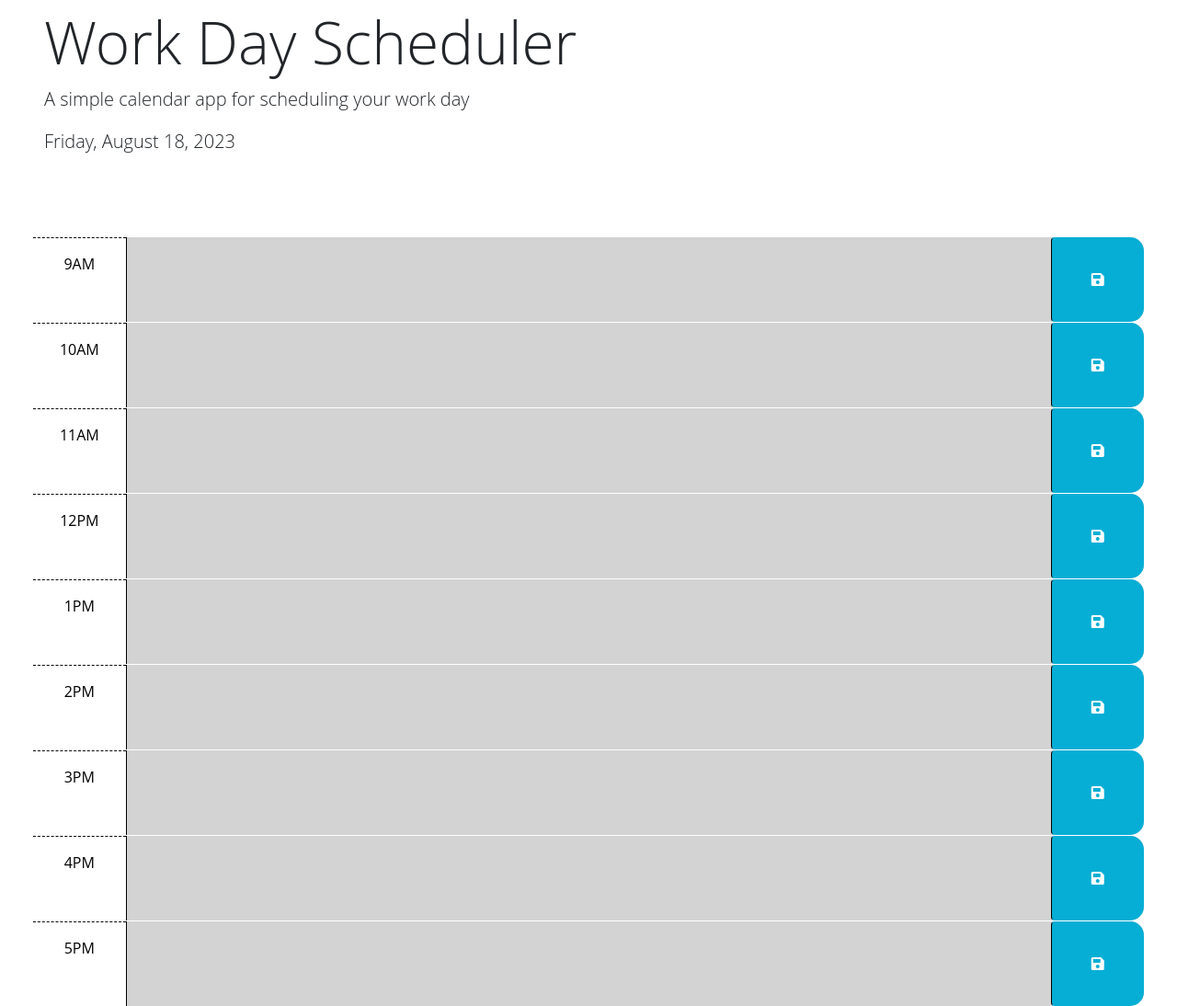
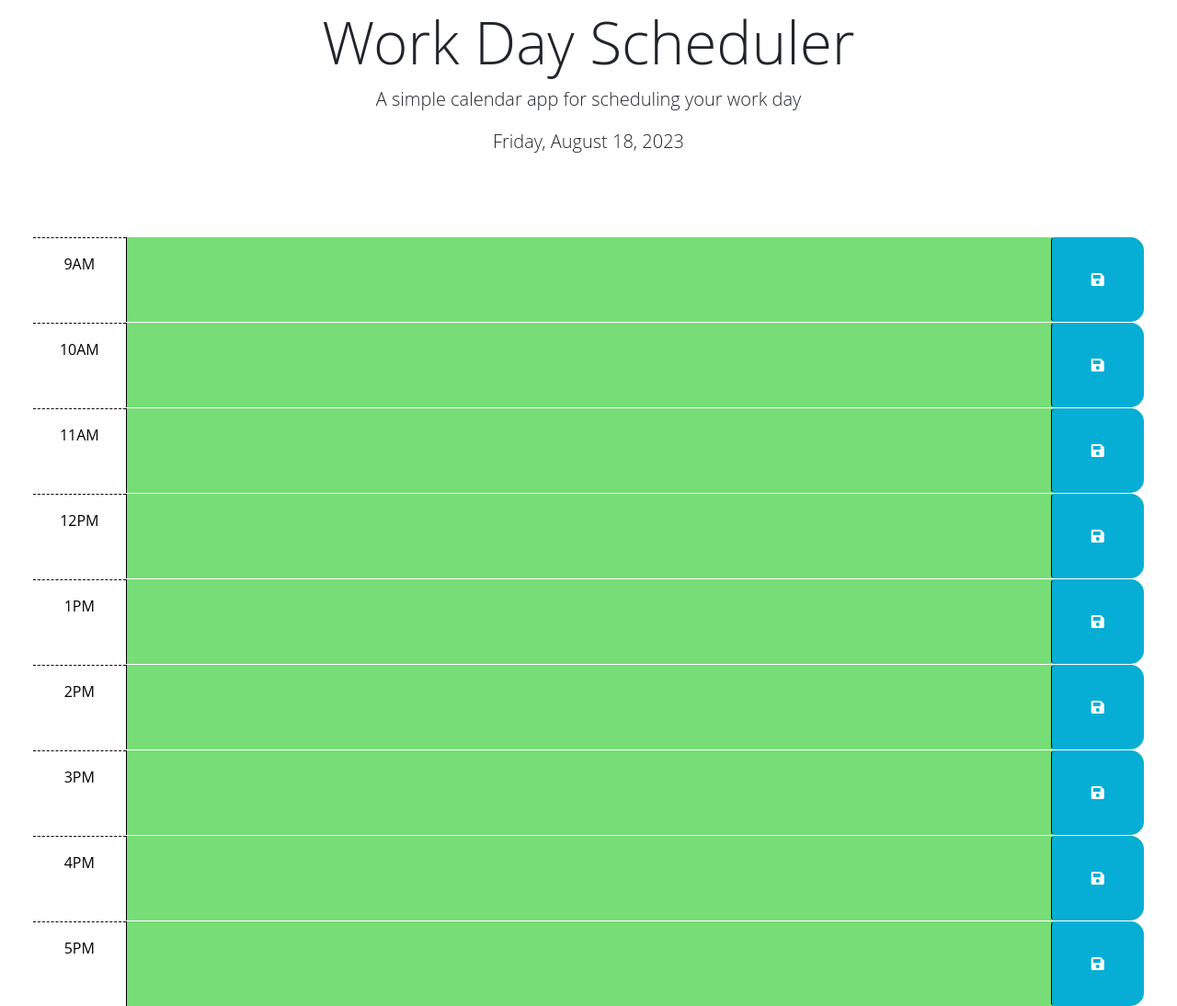
Before and after one commit to alexandrazykova/Work-Day-Scheduler, a plain HTML site: page index.html in a window 1280 px wide. Shown: the part 40-1134 px from the top of the page at 92% size. Drawn offline with nearby package versions, Linux system fonts and the light colour scheme.

Commit message:
centered header content in html, added saveBtn click event

```diff
--- a/assets/js/script.js
+++ b/assets/js/script.js
@@ -1,17 +1,28 @@
 // Wraps all code that interacts with the DOM so it isn't run
 // until the browser has finished rendering whole HTML
-$(document).ready();
+$(document).ready(function(){
 
-var saveBtnEl = $(".saveBtn");
-// How can DOM traversal be used to get the "hour-x" id of the
-// time-block containing the button that was clicked? How might the id be
-// useful when saving the description in local storage?
+
 
 
 // Display the current date in the header
 var now = dayjs();
 $("#currentDay").text(now.format('dddd, MMMM D, YYYY'));
 
+
+var saveBtn = $(".saveBtn"); // selecting all saveBtn(s)
 // Add a click event listener to save buttons
-saveBtnEl.on("click", function () {
+saveBtn.on("click", function () {
+    // for the button being clicked selecting immed parent with time-block class and value id
+    var timeEl = $(this).parent(".time-block").attr("id");
+
+    console.log("Saved", timeEl);
+    // Selecting sibling elem with class description, retrieves entered users content
+    var description = $(this).siblings(".description").val();
+
+    console.log("Description:", description);
+    });
 });
+// How can DOM traversal be used to get the "hour-x" id of the
+// time-block containing the button that was clicked? How might the id be
+// useful when saving the description in local storage?
--- a/index.html
+++ b/index.html
@@ -25,16 +25,18 @@
   </head>
 
   <body>
-    <header class="p-5 mb-4">
+    <header class="p-5 mb-4 d-flex justify-content-center align-items-center">
+      <div class="text-center">
       <h1 class="display-3">Work Day Scheduler</h1>
       <p class="lead">A simple calendar app for scheduling your work day</p>
       <p id="currentDay" class="lead"></p>
+      </div>
     </header>
 
     <div class="container-fluid px-5">
 
       <!-- Example of a past time block. The "past" class adds a gray background color. -->
-      <div id="hour-9" class="row time-block past" class="row time-block present" class="row time-block future">
+      <div id="hour-9" class="row time-block past present future">
         <div class="col-2 col-md-1 hour text-center py-3">9AM</div>
         <textarea class="col-8 col-md-10 description" rows="3"> </textarea>
         <button class="btn saveBtn col-2 col-md-1" aria-label="save">
@@ -43,7 +45,7 @@
       </div>
 
       <!-- Example of a present time block. The "present" class adds a red background color. -->
-      <div id="hour-10" class="row time-block past" class="row time-block present" class="row time-block future">
+      <div id="hour-10" class="row time-block past present future">
         <div class="col-2 col-md-1 hour text-center py-3">10AM</div>
         <textarea class="col-8 col-md-10 description" rows="3"> </textarea>
         <button class="btn saveBtn col-2 col-md-1" aria-label="save">
@@ -52,7 +54,7 @@
       </div>
 
       <!-- Example of a future time block. The "future" class adds a green background color. -->
-      <div id="hour-11" class="row time-block past" class="row time-block present" class="row time-block future">
+      <div id="hour-11" class="row time-block past present future">
         <div class="col-2 col-md-1 hour text-center py-3">11AM</div>
         <textarea class="col-8 col-md-10 description" rows="3"> </textarea>
         <button class="btn saveBtn col-2 col-md-1" aria-label="save">
@@ -62,7 +64,7 @@
 
 
 
-  <div id="hour-12" class="row time-block past" class="row time-block present" class="row time-block future">
+  <div id="hour-12" class="row time-block past present future">
     <div class="col-2 col-md-1 hour text-center py-3">12PM</div>
     <textarea class="col-8 col-md-10 description" rows="3"> </textarea>
     <button class="btn saveBtn col-2 col-md-1" aria-label="save">
@@ -71,7 +73,7 @@
   </div>
 
 
-<div id="hour-1" class="row time-block past" class="row time-block present" class="row time-block future">
+<div id="hour-1" class="row time-block past present future">
   <div class="col-2 col-md-1 hour text-center py-3">1PM</div>
   <textarea class="col-8 col-md-10 description" rows="3"> </textarea>
   <button class="btn saveBtn col-2 col-md-1" aria-label="save">
@@ -80,7 +82,7 @@
 </div>
 
 
-<div id="hour-2" class="row time-block past" class="row time-block present" class="row time-block future">
+<div id="hour-2" class="row time-block past present future">
   <div class="col-2 col-md-1 hour text-center py-3">2PM</div>
   <textarea class="col-8 col-md-10 description" rows="3"> </textarea>
   <button class="btn saveBtn col-2 col-md-1" aria-label="save">
@@ -88,7 +90,7 @@
   </button>
 </div>
 
-<div id="hour-3" class="row time-block past" class="row time-block present" class="row time-block future">
+<div id="hour-3" class="row time-block past present future">
   <div class="col-2 col-md-1 hour text-center py-3">3PM</div>
   <textarea class="col-8 col-md-10 description" rows="3"> </textarea>
   <button class="btn saveBtn col-2 col-md-1" aria-label="save">
@@ -97,7 +99,7 @@
 </div>
 
 
-<div id="hour-4" class="row time-block past" class="row time-block present" class="row time-block future">
+<div id="hour-4" class="row time-block past present future">
   <div class="col-2 col-md-1 hour text-center py-3">4PM</div>
   <textarea class="col-8 col-md-10 description" rows="3"> </textarea>
   <button class="btn saveBtn col-2 col-md-1" aria-label="save">
@@ -106,7 +108,7 @@
 </div>
 
 
-<div id="hour-5" class="row time-block past" class="row time-block present" class="row time-block future">
+<div id="hour-5" class="row time-block past present future">
   <div class="col-2 col-md-1 hour text-center py-3">5PM</div>
   <textarea class="col-8 col-md-10 description" rows="3"> </textarea>
   <button class="btn saveBtn col-2 col-md-1" aria-label="save">
```
